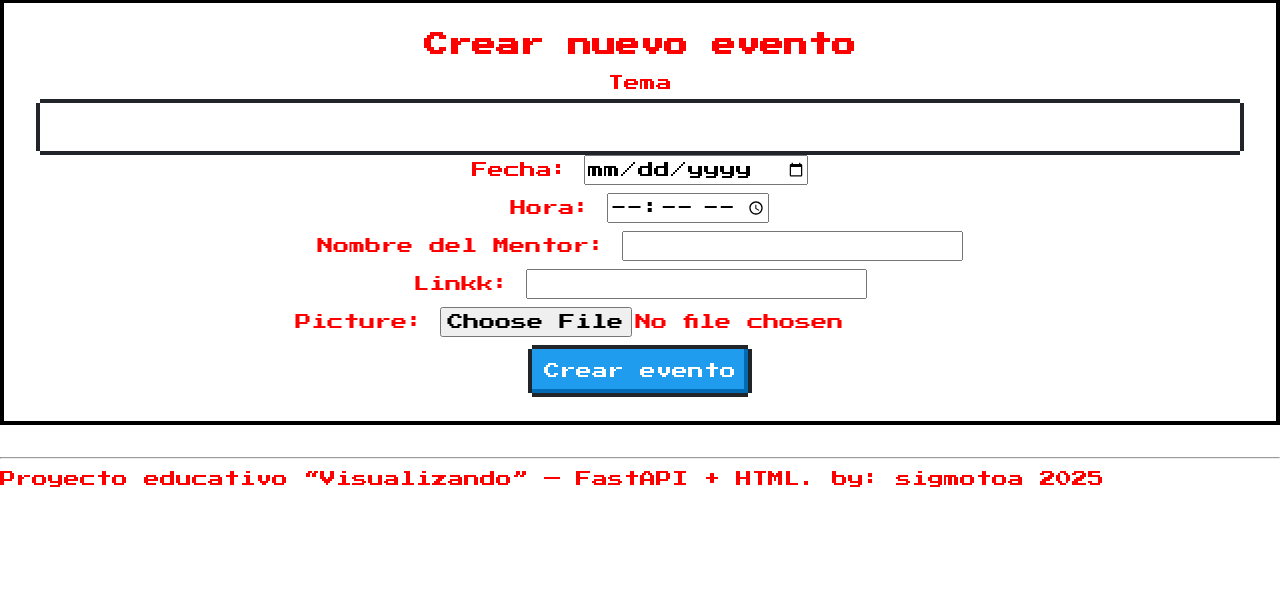
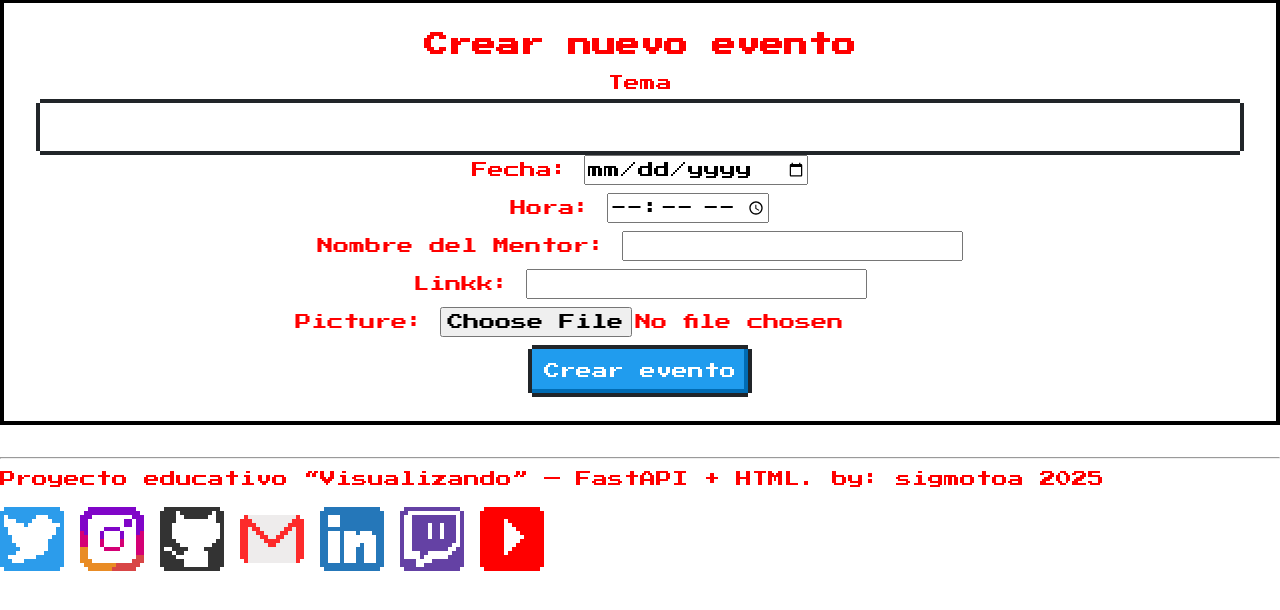
Before and after one commit to sigmotoa/dev_html, a FastAPI app: page /add in a window 1280 px wide. Shown: the part 41-651 px from the top of the page. Run offline with FastAPI, Linux system fonts and the light colour scheme.

Commit message:
A fotter with info

```diff
--- a/templates/includes/footer.html
+++ b/templates/includes/footer.html
@@ -1,4 +1,30 @@
 <footer style="margin-top: 2em;">
     <hr>
     <p>Proyecto educativo “Visualizando” — FastAPI + HTML. by: sigmotoa 2025</p>
+
+    <section class="icon-list">
+  <!-- twitter -->
+  <a href="http://twitter.com/sigmotoa"><i class="nes-icon twitter is-large"></i></a>
+
+  <!-- instagram -->
+  <a href="instagram.com/sigmotoa"><i class="nes-icon instagram is-large"></i></a>
+
+  <!-- github -->
+  <a href="http://github.com/sigmotoa"><i class="nes-icon github is-large"></i></a>
+
+  <!-- gmail -->
+  <i class="nes-icon gmail is-large"></i>
+
+  <!-- linkedin -->
+  <i class="nes-icon linkedin is-large"></i>
+
+  <!-- twitch -->
+  <i class="nes-icon twitch is-large"></i>
+
+  <!-- youtube -->
+  <i class="nes-icon youtube is-large"></i>
+
+
+</section>
+
 </footer>
```
